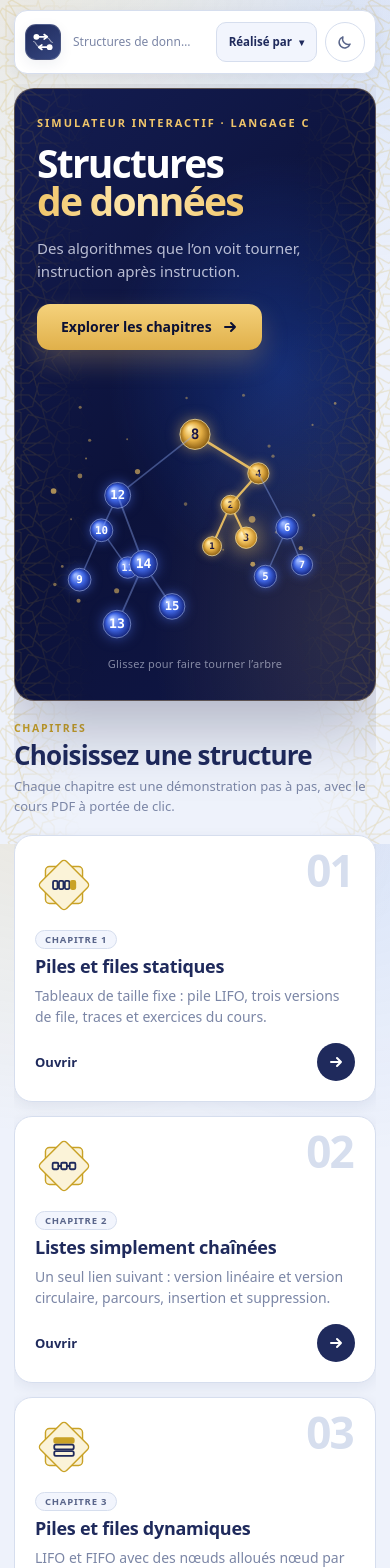
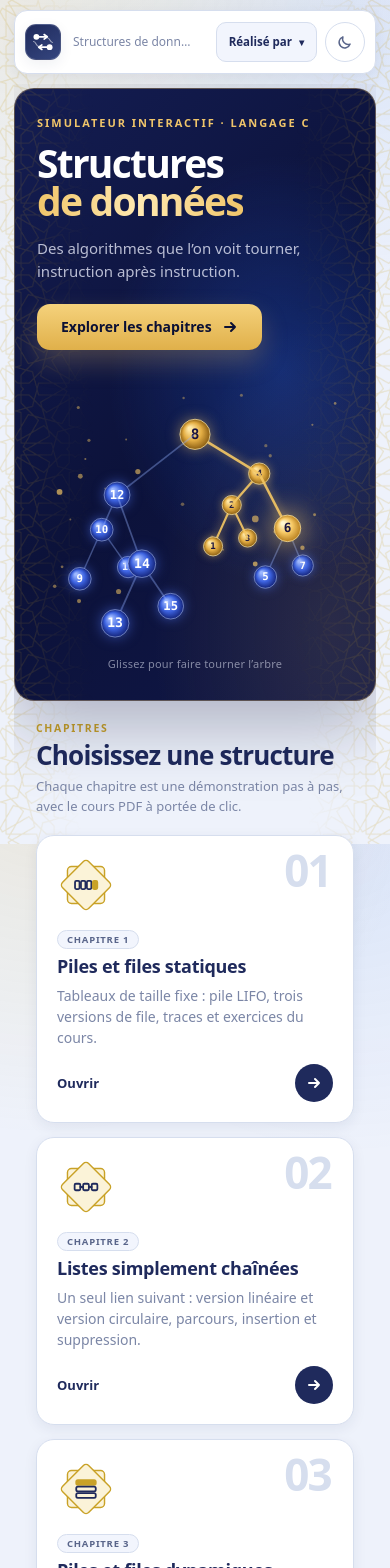
Before and after one commit to MehdiCherkane/dsa-visualizer, a React (Vite) app: page / in a window 390 px wide. Shown: the top 1568 px of the page. Built offline with nearby package versions, Linux system fonts and the light colour scheme.

Commit message:
fix(menu): espacer les chapitres des bords

```diff
--- a/src/ui/MainMenu.css
+++ b/src/ui/MainMenu.css
@@ -129,6 +129,7 @@
 .menu-section {
   flex: none;
   width: 100%;
+  padding: 0 44px;
 }
 
 .menu-section-head {
@@ -436,6 +437,10 @@
   .menu-hero-copy {
     max-width: 620px;
   }
+
+  .menu-section {
+    padding: 0 32px;
+  }
 }
 
 @media (max-width: 760px) {
@@ -446,6 +451,10 @@
   .menu-hero {
     padding: 26px 22px;
     border-radius: 20px;
+  }
+
+  .menu-section {
+    padding: 0 22px;
   }
 
   .menu-title {
```
